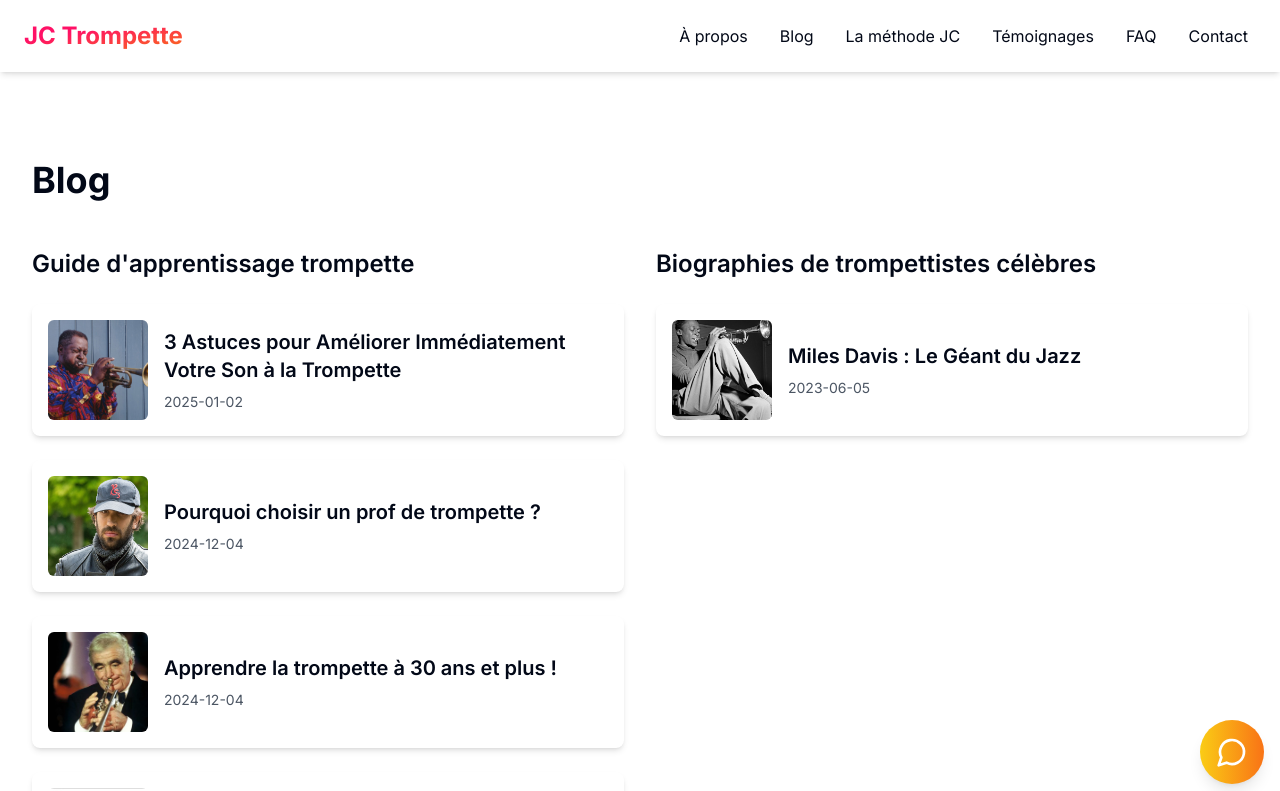
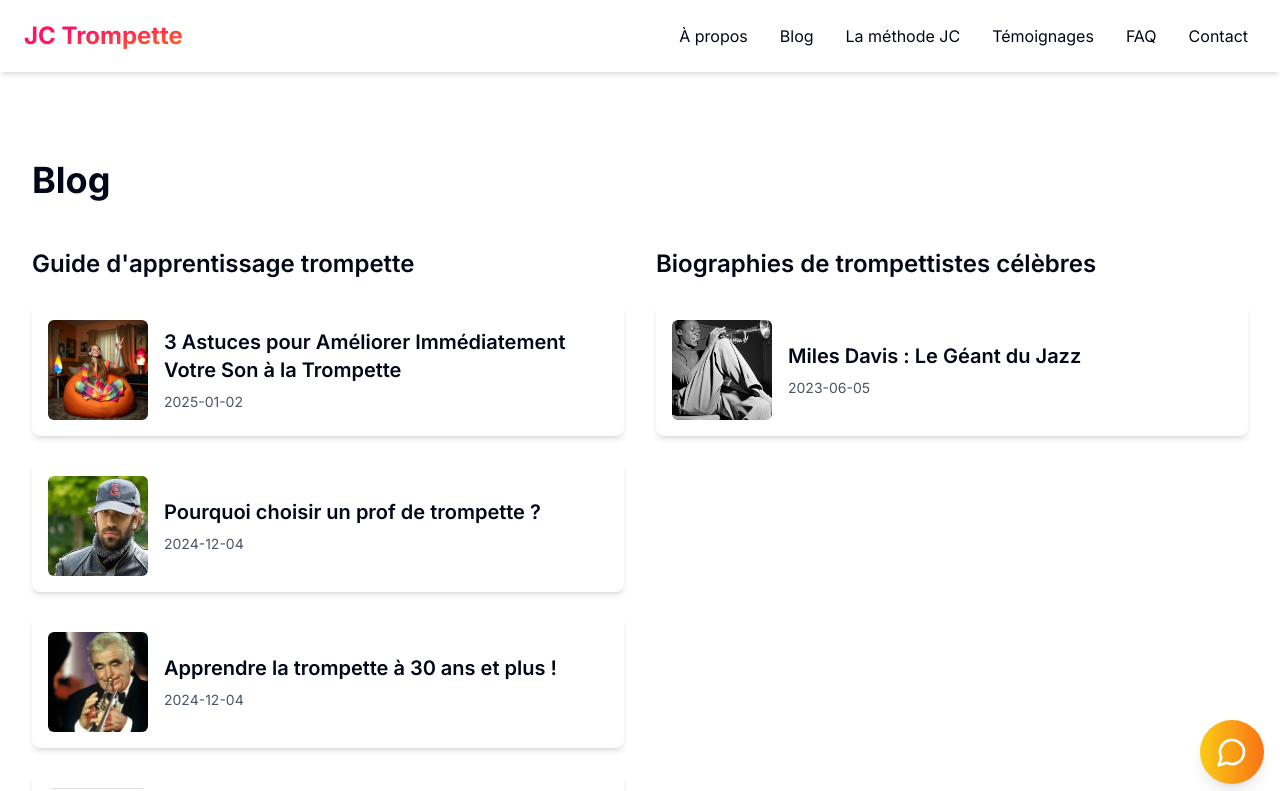
Before and after one commit to moisur/courstrompette, a Next.js app: page /blog in a window 1280 px wide. Shown: the top 791 px of the page. Built offline with nearby package versions, Linux system fonts and the light colour scheme.

Commit message:
nouveau blog

```diff
--- a/src/app/blog/category/[category]/page.tsx
+++ b/src/app/blog/category/[category]/page.tsx
@@ -14,8 +14,9 @@ export default function CategoryPage({ params }: { params: { category: string }
 
   const getImagePath = (slug: string) => {
     switch (slug) {
-      case 'trompette-astuces-son':
-        return '/TrompetteAstucesSon(1).webp'
+
+      case 'trompette-astuce-son':
+        return '/blog/TrompetteAstucesSon (1).webp'
       case 'pourquoi-un-prof':
         return '/jc.jpg'
       case 'la-trompette-a-30-ans':
--- a/src/app/blog/page.tsx
+++ b/src/app/blog/page.tsx
@@ -10,7 +10,7 @@ export default function BlogPage() {
   const getImagePath = (slug: string) => {
     switch (slug) {
       case 'trompette-astuces-son':
-        return '/blog/TrompetteAstucesSon(1).webp'
+        return "/blog/TrompetteAstucesSon (4).webp"
       case 'pourquoi-un-prof':
         return '/jc.jpg'
       case 'la-trompette-a-30-ans':
@@ -42,7 +42,7 @@ export default function BlogPage() {
       case 'cours-trompette-debutant-paris':
         return '/aigu.jpg'
       default:
-        return '/aigu.jpg'
+        return "/blog/TrompetteAstucesSon (4).webp"
     }
   }
 
```
